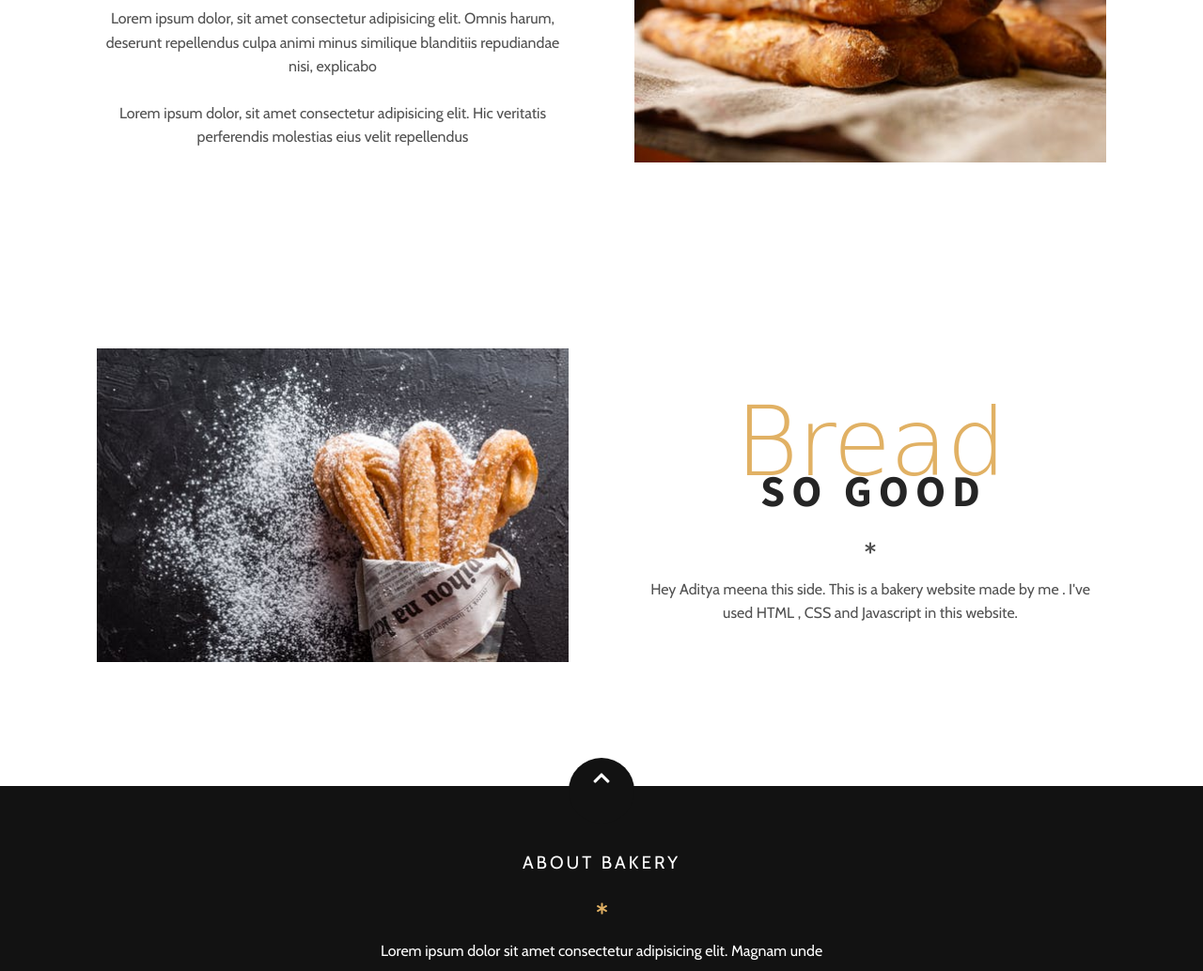
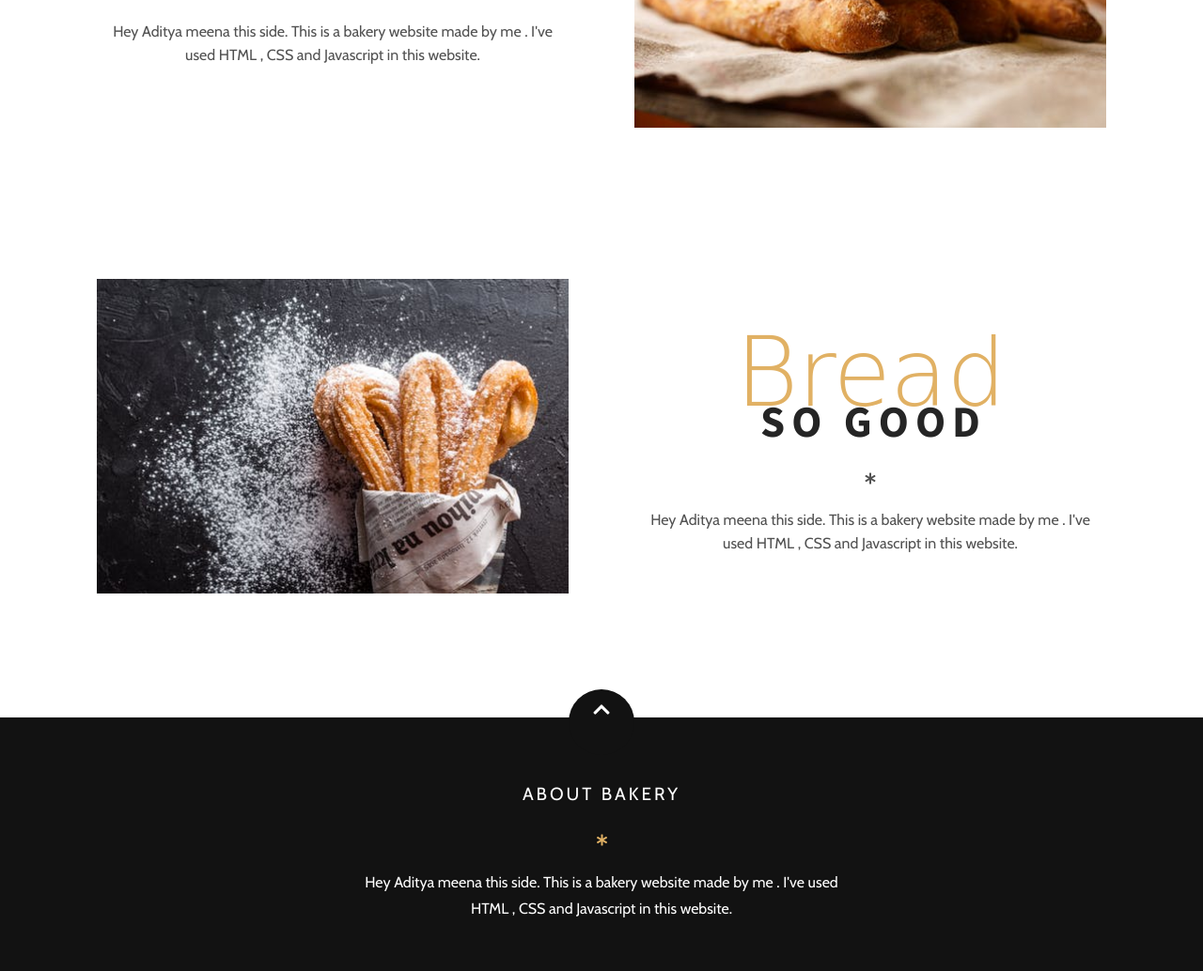
Before and after one commit to ad1tya7/Bakery, a plain HTML site: page about.html in a window 1280 px wide. Shown: the part 437-1471 px from the top of the page at 94% size. Drawn offline with nearby package versions, Linux system fonts and the light colour scheme; a script that the page names is missing; a web font is replaced by a local one.

Commit message:
Update about.html

```diff
--- a/about.html
+++ b/about.html
@@ -56,11 +56,8 @@
                         <h3 class="headline headline-dark">Our Story</h3>
                         <div class="asterisk"><i class="fas fa-asterisk"></i></div>
                     </div>
-                    <p>Lorem ipsum dolor, sit amet consectetur adipisicing elit. Omnis harum, deserunt repellendus culpa
-                        animi minus similique
-                        blanditiis repudiandae nisi, explicabo</p>
-                    <p>Lorem ipsum dolor, sit amet consectetur adipisicing elit. Hic veritatis perferendis molestias
-                        eius velit repellendus</p>
+                    <p>Hey Aditya meena this side. This is a bakery website made by me . I've used HTML , CSS and Javascript  in this website.</p>
+
                 </div>
                 <div class="image animate-right">
                     <img class="animate-top" src="images/about-img-2.jpeg" alt="bread">
@@ -103,8 +100,7 @@
                 <div class="footer__content-about animate-top">
                     <h4>About Bakery</h4>
                     <div class="asterisk"><i class="fas fa-asterisk"></i></div>
-                    <p>Lorem ipsum dolor sit amet consectetur adipisicing elit. Magnam unde accusantium sit repudiandae
-                        incidunt quod eius recusandae blanditiis voluptates consectetur?</p>
+                    <p>Hey Aditya meena this side. This is a bakery website made by me . I've used HTML , CSS and Javascript  in this website.</p>
                 </div>
                 <div class="footer__content-divider animate-bottom">
                     <div class="social-media">
```
